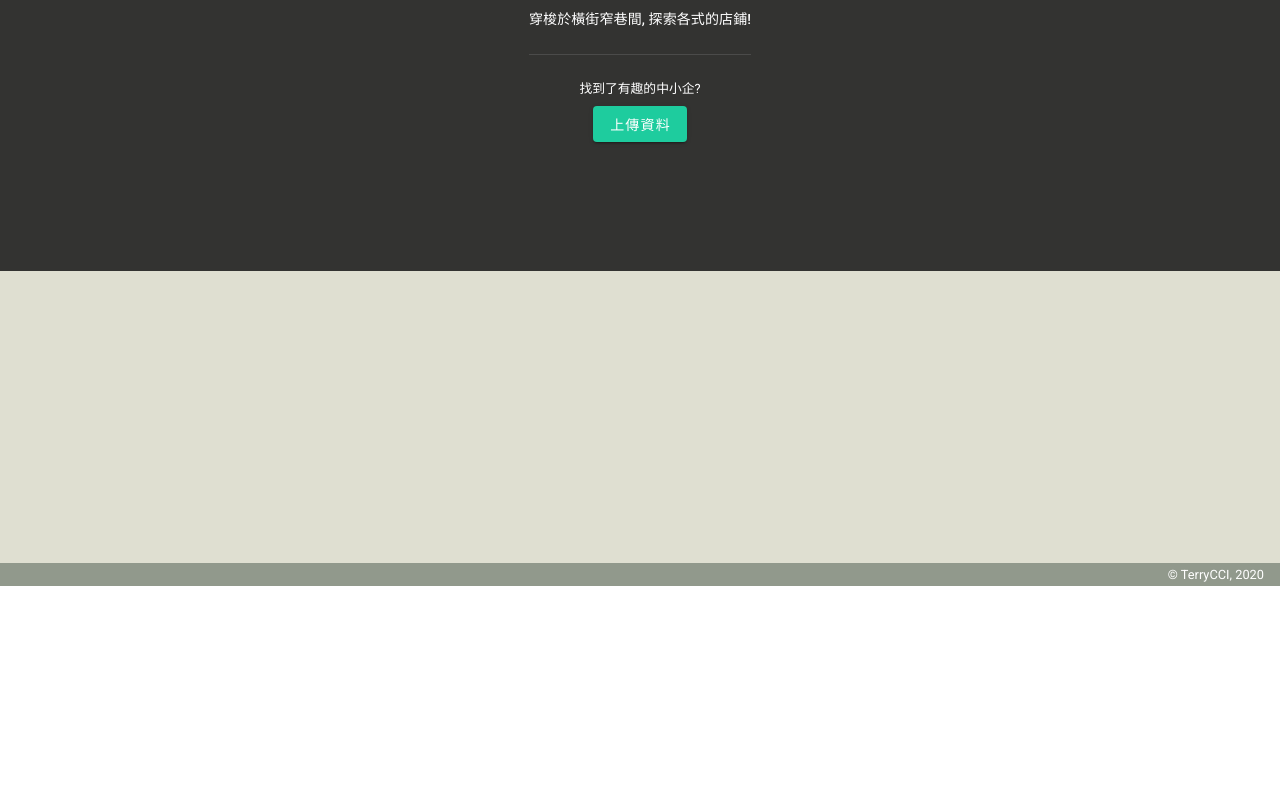
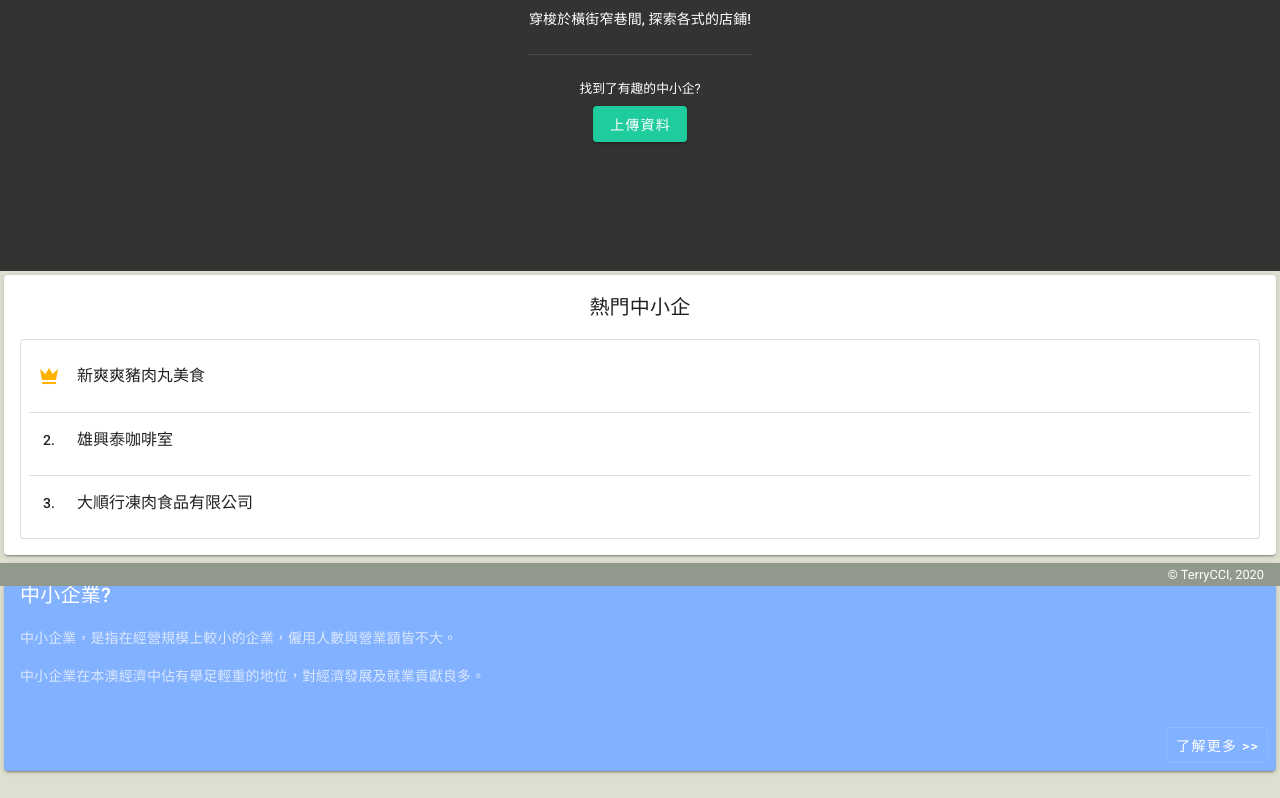
Before and after one commit to terry-cci/discover-sme-old, a Vue app: page /#/ in a window 1280 px wide. Shown: the part 214-1012 px from the top of the page. Before the commit the page ends 800 px from the top, so only its background shows below. Built offline with nearby package versions, Linux system fonts and the light colour scheme; a small style sheet from the web is missing.

Commit message:
add list and info card

```diff
--- a/src/views/Home.vue
+++ b/src/views/Home.vue
@@ -1,20 +1,54 @@
 <template>
-  <div>
+  <v-container fluid class="pa-0">
+    <!-- <div class="d-flex flex-column h-100"> -->
     <!-- <img alt="Vue logo" src="../assets/logo.png" /> -->
     <!-- <HelloWorld msg="Welcome to Your Vue.js App" /> -->
-    <TitleCarousel />
-  </div>
+    <v-row no-gutters>
+      <v-col cols="12">
+        <TitleCarousel />
+      </v-col>
+    </v-row>
+    <v-row no-gutters>
+      <v-col cols="12">
+        <TopSmeList />
+      </v-col>
+      <v-col cols="12">
+        <!-- <div class="secondary flex-grow-1"> -->
+        <v-card class="ma-1 accent" dark>
+          <v-card-title>中小企業?</v-card-title>
+
+          <v-card-text>
+            <p>
+              中小企業，是指在經營規模上較小的企業，僱用人數與營業額皆不大。
+            </p>
+            <p>
+              中小企業在本澳經濟中佔有舉足輕重的地位，對經濟發展及就業貢獻良多。
+            </p>
+          </v-card-text>
+
+          <v-card-actions>
+            <v-spacer />
+            <v-btn text outlined>了解更多 >></v-btn>
+          </v-card-actions>
+        </v-card>
+        <!-- </div> -->
+      </v-col>
+    </v-row>
+    <!-- </div> -->
+  </v-container>
 </template>
 
 <script>
 // @ is an alias to /src
 // import HelloWorld from "@/components/HelloWorld.vue";
-import TitleCarousel from "@/components/TitleCarousel.vue";
+import TitleCarousel from "@/components/home/TitleCarousel.vue";
+import TopSmeList from "@/components/home/TopSmeList.vue";
 
 export default {
   name: "Home",
   components: {
-    TitleCarousel
+    TitleCarousel,
+    TopSmeList
   }
 };
 </script>
```
